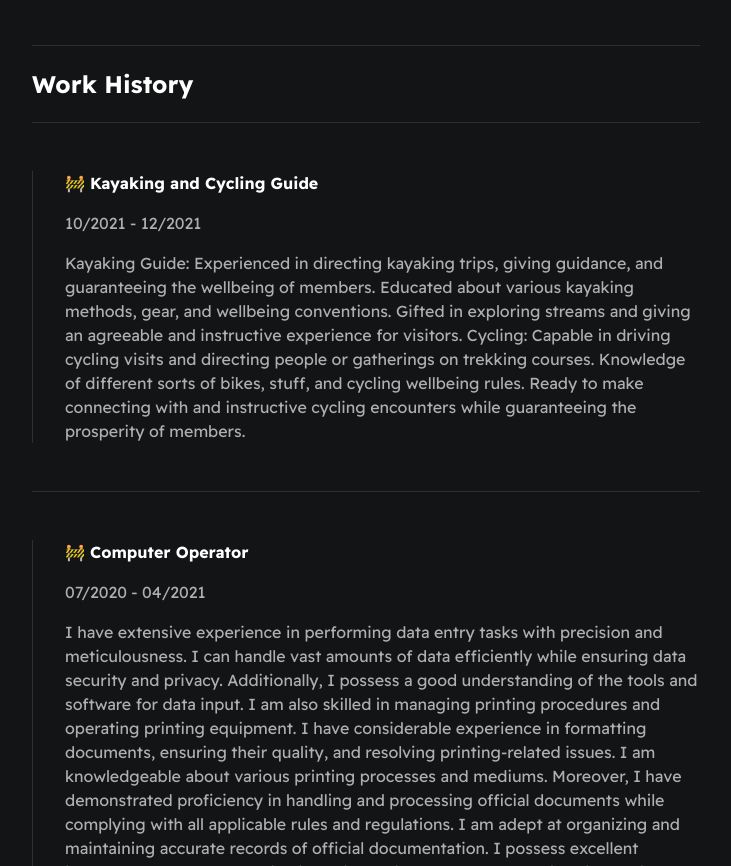
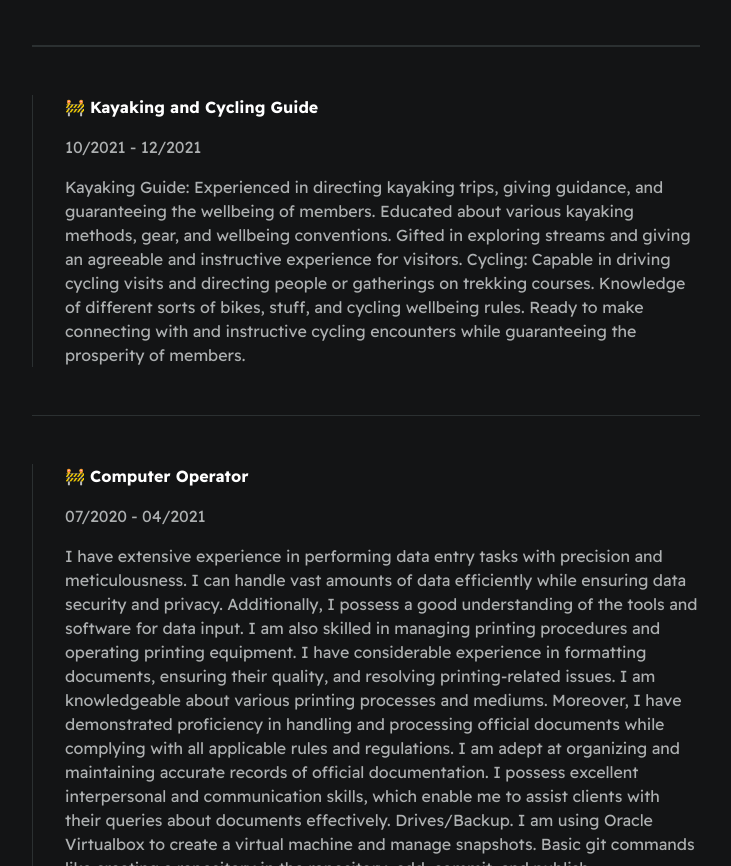
Before and after one commit to grimlord1999/Digital-Resume, a plain HTML site: page index.html in a window 1280 px wide. Shown: the part 2014-2880 px from the top of the page, without its empty margins (274-1005 px from the left). Drawn offline with Linux system fonts and the light colour scheme.

Commit message:
Removed Duplicate entry

```diff
--- a/index.html
+++ b/index.html
@@ -98,8 +98,6 @@
 
                 <div class="line-break"></div>
 
-                <h2>Work History</h2>
-
                 <div class="line-break"></div>
                 <div class="card--work-history">
 
```
